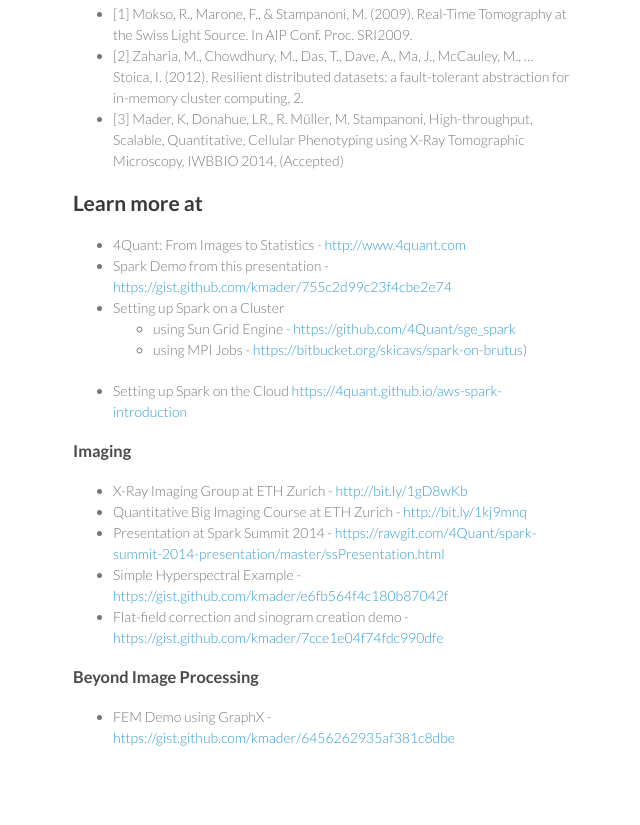
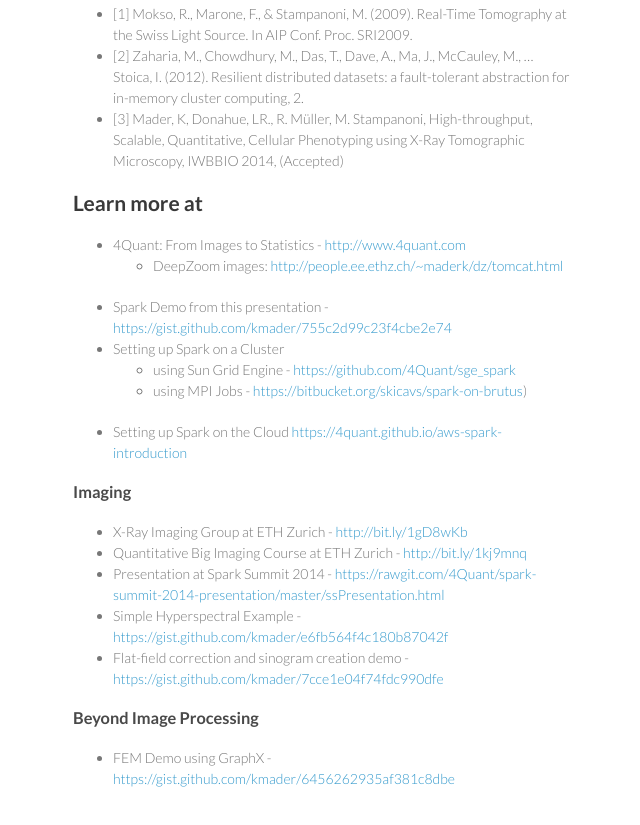
Before and after one commit to 4Quant/xrm-big-data, a plain HTML site: page index.html in a window 1280 px wide. Shown: the part 950-1775 px from the top of the page, without its empty margins (497-1137 px from the left). Drawn offline with Linux system fonts and the light colour scheme.

Commit message:
Create gh-pages branch via GitHub

```diff
--- a/index.html
+++ b/index.html
@@ -59,6 +59,11 @@
 
 <ul>
 <li>4Quant: From Images to Statistics - <a href="http://www.4quant.com">http://www.4quant.com</a>
+
+<ul>
+<li>DeepZoom images: <a href="http://people.ee.ethz.ch/%7Emaderk/dz/tomcat.html">http://people.ee.ethz.ch/~maderk/dz/tomcat.html</a>
+</li>
+</ul>
 </li>
 <li>Spark Demo from this presentation - <a href="https://gist.github.com/kmader/755c2d99c23f4cbe2e74">https://gist.github.com/kmader/755c2d99c23f4cbe2e74</a>
 </li>
```
Also changed, not shown: params.json (+1 -1 lines).
